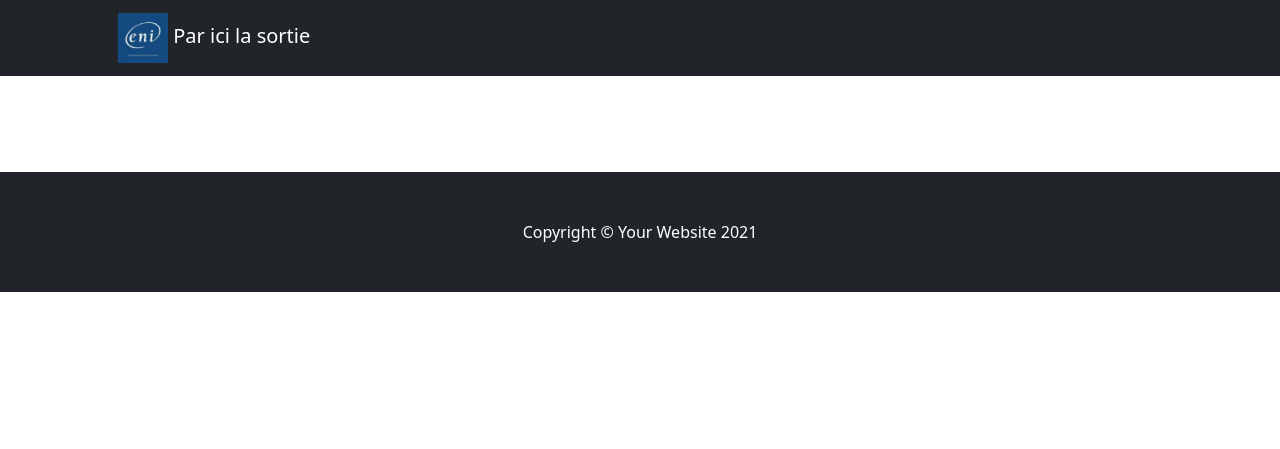
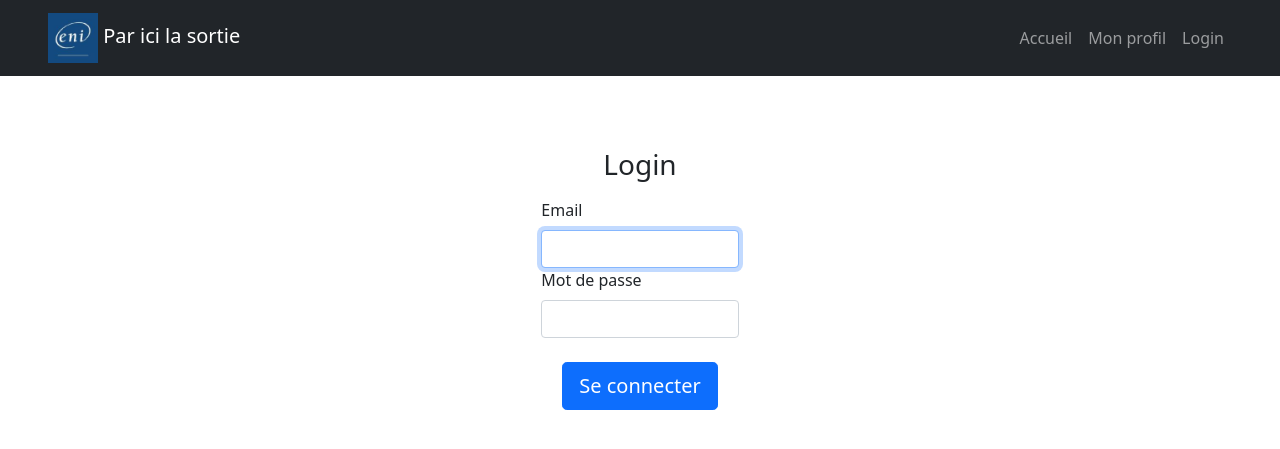
Before and after one commit to you35000/Sortir, a Symfony app: template templates/security/login.html.twig in a window 1280 px wide. Shown: the top 449 px of the page. Run offline with Twig, Linux system fonts and the light colour scheme; the template is opened without the code that fills it, so the values that code supplies are empty; some libraries are stand-ins or nearby versions.

Commit message:
A voir probleme login

```diff
--- a/src/Controller/SecurityController.php
+++ b/src/Controller/SecurityController.php
@@ -14,9 +14,9 @@ class SecurityController extends AbstractController
      */
     public function login(AuthenticationUtils $authenticationUtils): Response
     {
-//                if ($this->getUser()) {
-//                   return $this->redirectToRoute('app_outing');
-//                }
+        if ($this->getUser()) {
+            return $this->redirectToRoute('app_outing');
+        }
 
         // get the login error if there is one
         $error = $authenticationUtils->getLastAuthenticationError();
--- a/src/DataFixtures/AppFixtures.php
+++ b/src/DataFixtures/AppFixtures.php
@@ -36,6 +36,7 @@ class AppFixtures extends Fixture
         $this->addState();
         $this->addOuting();
     }
+
     public function addCitys()
     {
         /**
@@ -54,7 +55,6 @@ class AppFixtures extends Fixture
         }
         $this->manager->flush();
     }
-
 
 
     public function addPlace()
@@ -138,6 +138,7 @@ class AppFixtures extends Fixture
         $this->faker = Factory::create('fr_FR');
         $this->hasher = $passwordHasher;
     }
+
     public function addUser()
     {
 
@@ -148,11 +149,11 @@ class AppFixtures extends Fixture
             $user->setFirstName($fname)
                 ->setLastName($this->faker->lastName)
                 ->setPseudo($fname)
+                ->setRoles(['ROLE_USER'])
                 ->setEmail($this->faker->email)
                 ->setPhone($this->faker->mobileNumber)
                 ->setIsActive('1')
                 ->setCampus($this->faker->randomElement($campus))
-
                 ->setPassword($this->hasher->hashPassword($user, '123
                  '));
 
--- a/src/security/loginAuthenticator.php
+++ b/src/security/loginAuthenticator.php
@@ -32,6 +32,7 @@ class loginAuthenticator extends AbstractLoginFormAuthenticator
     {
         $email = $request->request->get('email', '');
 
+
         $request->getSession()->set(Security::LAST_USERNAME, $email);
 
         return new Passport(
@@ -50,8 +51,8 @@ class loginAuthenticator extends AbstractLoginFormAuthenticator
         }
 
         // For example:
-        return new RedirectResponse($this->urlGenerator->generate('sortir'));
-       // throw new \Exception('TODO: provide a valid redirect inside '.__FILE__);
+        return new RedirectResponse($this->urlGenerator->generate('app_outing'));
+        // throw new \Exception('TODO: provide a valid redirect inside '.__FILE__);
     }
 
     protected function getLoginUrl(Request $request): string
--- a/templates/base.html.twig
+++ b/templates/base.html.twig
@@ -2,9 +2,9 @@
 <html>
 <head>
     <meta charset="UTF-8">
-        <meta name="viewport" content="width=device-width, initial-scale=1, shrink-to-fit=no" />
-        <meta name="description" content="" />
-        <meta name="author" content="" />
+    <meta name="viewport" content="width=device-width, initial-scale=1, shrink-to-fit=no"/>
+    <meta name="description" content=""/>
+    <meta name="author" content=""/>
     <title>
         {% block title %} ENI Sorties
         {% endblock %}
@@ -12,28 +12,41 @@
     <!-- Favicon-->
     <!-- <link rel="icon" type="image/x-icon" href="assets/favicon.ico" /> -->
     <!-- Core theme CSS (includes Bootstrap)-->
-        <link rel="stylesheet" href="https://cdnjs.cloudflare.com/ajax/libs/font-awesome/6.0.0/css/all.min.css" integrity="sha512-9usAa10IRO0HhonpyAIVpjrylPvoDwiPUiKdWk5t3PyolY1cOd4DSE0Ga+ri4AuTroPR5aQvXU9xC6qOPnzFeg==" crossorigin="anonymous" referrerpolicy="no-referrer" />
+    <link rel="stylesheet" href="https://cdnjs.cloudflare.com/ajax/libs/font-awesome/6.0.0/css/all.min.css"
+          integrity="sha512-9usAa10IRO0HhonpyAIVpjrylPvoDwiPUiKdWk5t3PyolY1cOd4DSE0Ga+ri4AuTroPR5aQvXU9xC6qOPnzFeg=="
+          crossorigin="anonymous" referrerpolicy="no-referrer"/>
 
-        <link href="https://cdn.jsdelivr.net/npm/bootstrap@5.1.3/dist/css/bootstrap.min.css" rel="stylesheet" integrity="sha384-1BmE4kWBq78iYhFldvKuhfTAU6auU8tT94WrHftjDbrCEXSU1oBoqyl2QvZ6jIW3" crossorigin="anonymous">
+    <link href="https://cdn.jsdelivr.net/npm/bootstrap@5.1.3/dist/css/bootstrap.min.css" rel="stylesheet"
+          integrity="sha384-1BmE4kWBq78iYhFldvKuhfTAU6auU8tT94WrHftjDbrCEXSU1oBoqyl2QvZ6jIW3" crossorigin="anonymous">
     {# link +tab  #}
     {# <link rel="stylesheet" href="{{ asset('style.css')}}"> #}
-        <link rel="stylesheet" href="{{asset('style.css')}}">
+    <link rel="stylesheet" href="{{ asset('style.css') }}">
 </head>
 <body>
 {# créer une variable dans twig #}
-    {%
-        set r = app.request.get('_route')
-    %}
+{% set r = app.request.get('_route') %}
 <!-- Responsive navbar-->
 <nav class="navbar navbar-expand-lg navbar-dark bg-dark">
-        <div class="container px-5">
+    <div class="container-fluid px-5">
         <a class="navbar-brand">
-                <img class="logo" src="{{ asset('img/eni.jpg')}}" width="50" alt="logo">
+            <img class="logo" src="{{ asset('img/eni.jpg') }}" width="50" alt="logo">
             Par ici la sortie</a>
-            <button class="navbar-toggler" type="button" data-bs-toggle="collapse" data-bs-target="#navbarSupportedContent" aria-controls="navbarSupportedContent" aria-expanded="false" aria-label="Toggle navigation"><span class="navbar-toggler-icon"></span></button>
+        <button class="navbar-toggler" type="button" data-bs-toggle="collapse" data-bs-target="#navbarSupportedContent"
+                aria-controls="navbarSupportedContent" aria-expanded="false" aria-label="Toggle navigation"><span
+                    class="navbar-toggler-icon"></span></button>
         <div class="collapse navbar-collapse" id="navbarSupportedContent">
             <ul class="navbar-nav ms-auto mb-2 mb-lg-0">
-
+                <li class="nav-item">
+                    <a href="{{ path('app_outing') }}" class="nav-link {% if r == 'app_outing' %}active{% endif %}">Accueil</a>
+                </li>
+                <li class="nav-item">
+                    <a href="{{ path('monProfil') }}" class="nav-link {% if r == 'monProfil' %}active{% endif %}">Mon
+                        profil</a>
+                </li>
+                <li class="nav-item">
+                    <a href="{{ path('app_login') }}"
+                       class="nav-link {% if r == 'app_login' %}active{% endif %}">Login</a>
+                </li>
             </ul>
         </div>
     </div>
@@ -45,9 +58,7 @@
 
 </div>
 <!-- Footer-->
-    <footer class="py-5 bg-dark">
-        <div class="container px-4 px-lg-5"><p class="m-0 text-center text-white">Copyright &copy; Your Website 2021</p></div>
-    </footer>
+
 <!-- Bootstrap core JS-->
 <script src="https://cdn.jsdelivr.net/npm/bootstrap@5.1.3/dist/js/bootstrap.bundle.min.js"></script>
 <!-- Core theme JS-->
--- a/templates/outing/index.html.twig
+++ b/templates/outing/index.html.twig
@@ -3,7 +3,7 @@
 {% block title %}Hello OutingController!{% endblock %}
 
 {% block main %}
-    <h2>Utilisateur conneté : {{ user.firstName }}</h2>
+    <h2>Utilisateur connecté : {{ user.firstName }}</h2>
     <div class="row">
         <div class="col-3 my-5 bg-secondary text-light p-4">
             {{ form_start(form) }}
@@ -27,7 +27,9 @@
                 {{ form_row(form.isNotRegistered) }}
                 {{ form_row(form.isOver) }}
             </div>
-            <button class="btn btn-primary">Rechercher</button>
+            <div class="text-center">
+                <button class="btn btn-primary">Rechercher</button>
+            </div>
             {{ form_end(form) }}
         </div>
         <div class="col-9 my-5 px-5">
--- a/templates/security/login.html.twig
+++ b/templates/security/login.html.twig
@@ -2,8 +2,8 @@
 
 {% block title %}log in page{% endblock %}
 
-{% block body %}
-<div class="col-4 my-4">
+{% block main %}
+    <div class="col-2 offset-5 my-4">
         <form method="post">
             {% if error %}
                 <div class="alert alert-danger">{{ error.messageKey|trans(error.messageData, 'security') }}</div>
@@ -15,19 +15,22 @@
                 </div>
             {% endif %}
 
-    <h1 class="h3 mb-3 font-weight-normal">Login</h1>
+            <h1 class="h3 mb-3 font-weight-normal text-center">Login</h1>
             <label for="inputEmail">Email</label>
-    <input type="email" value="{{ last_username }}" name="email" id="inputEmail" class="form-control mt-2" autocomplete="email" required autofocus>
-    <label for="inputPassword">Password</label>
-    <input type="password" name="password" id="inputPassword" class="form-control mt-2" autocomplete="current-password" required>
+            <input type="email" value="{{ last_username }}" name="email" id="inputEmail" class="form-control mt-2"
+                   autocomplete="email" required autofocus>
+            <label for="inputPassword">Mot de passe</label>
+            <input type="password" name="password" id="inputPassword" class="form-control mt-2"
+                   autocomplete="current-password" required>
 
             <input type="hidden" name="_csrf_token"
                    value="{{ csrf_token('authenticate') }}"
             >
-
-    <button class="btn btn-lg btn-primary mt-2" type="submit">
-        log in
+            <div class="text-center">
+                <button class="btn btn-lg btn-primary mt-4" type="submit">
+                    Se connecter
                 </button>
+            </div>
         </form>
     </div>
 {% endblock %}
```
Also changed, not shown: src/Controller/UserController.php (+5 -8 lines), templates/user/monProfil.html.twig (+6 -7 lines), 1 other file. Lines whose indentation alone changed are shown as unchanged.
